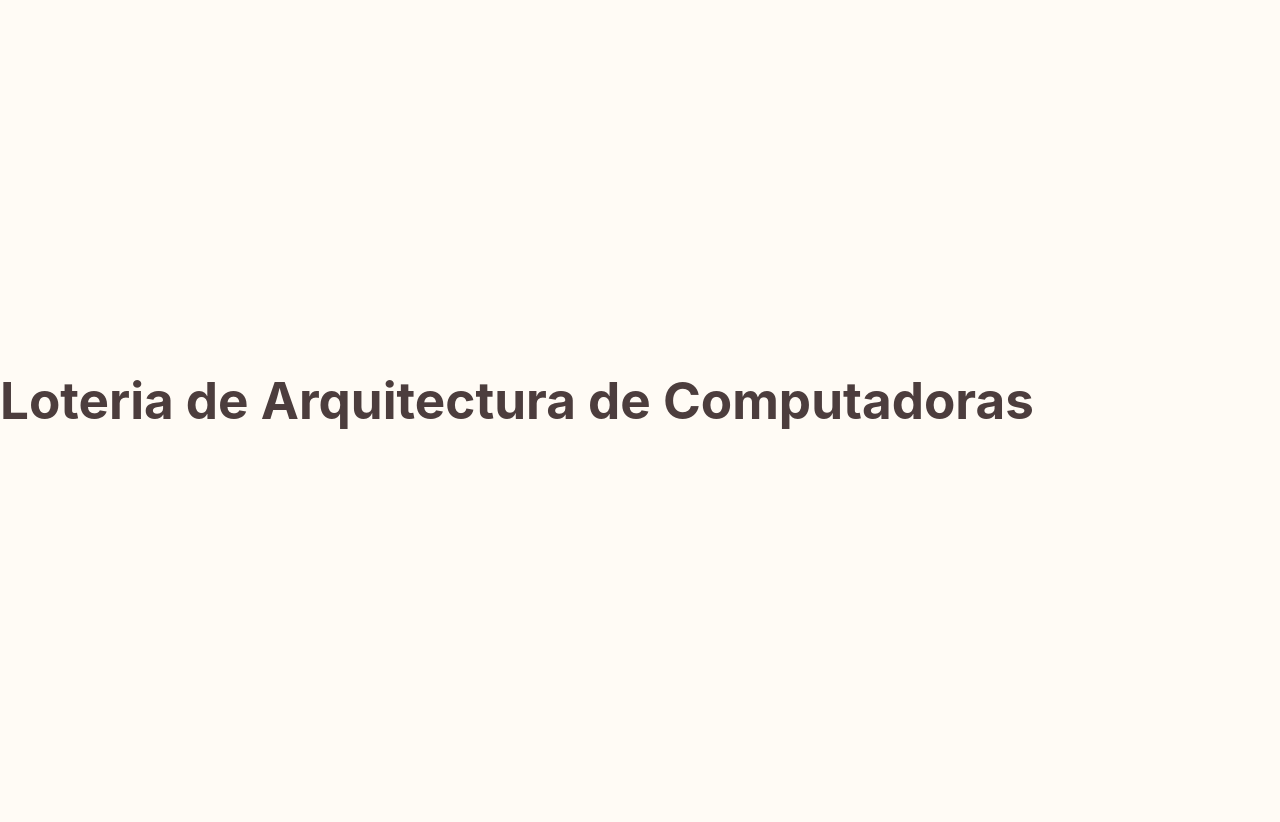
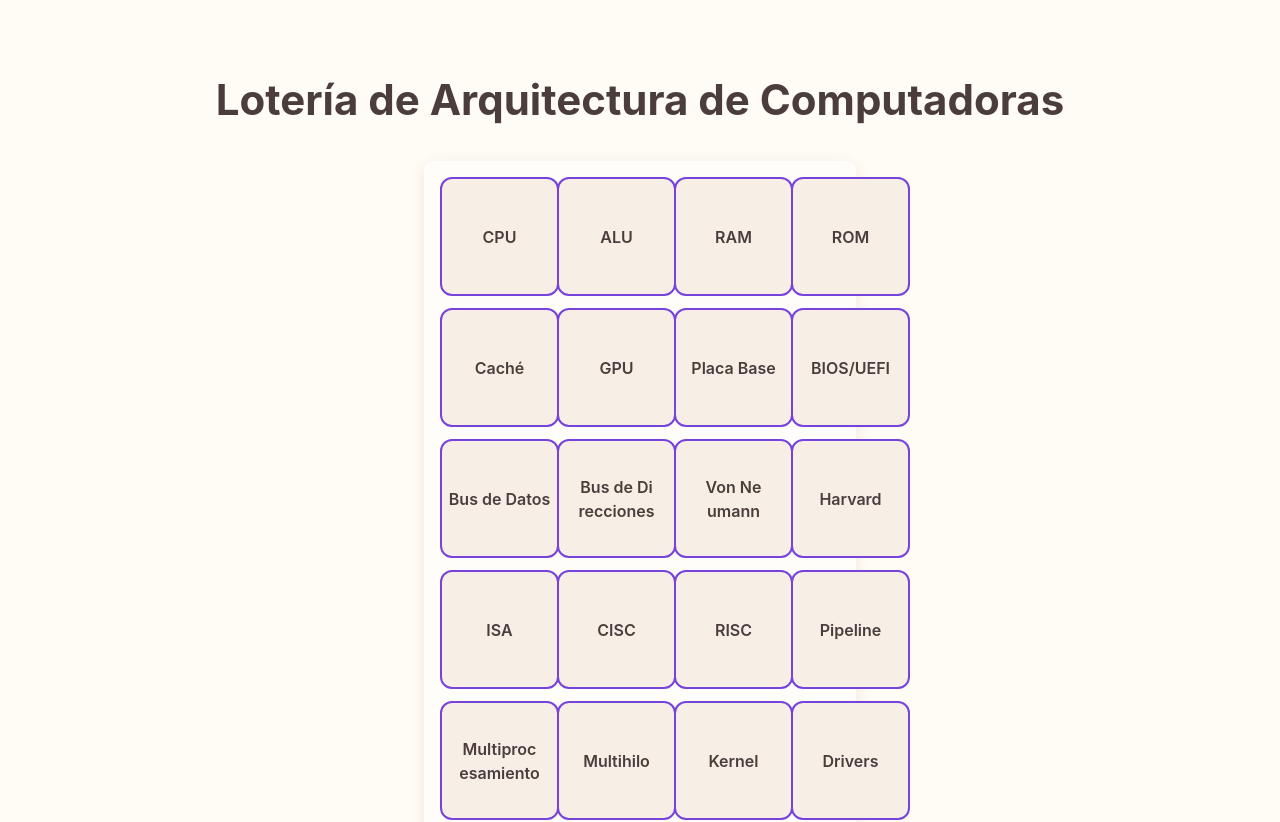
Before and after one commit to Fernando5899/loteria-arquitectura-computadoras, a React (Vite) app: page / in a window 1280 px wide. Shown: the top 822 px of the page. Before the commit the page ends 800 px from the top, so only its background shows below. Built offline with nearby package versions, Linux system fonts and the light colour scheme.

Commit message:
fix(layout): Finalize board layout and solve text overflow issues

```diff
--- /dev/null
+++ b/src/App.module.css
@@ -0,0 +1,17 @@
+.appContainer {
+    display: flex;
+    flex-direction: column;
+    align-items: center;
+    width: 100%;
+    min-height: 100vh;
+    padding: 4rem 2rem;
+    box-sizing: border-box;
+}
+
+.title {
+    font-size: clamp(2.8rem, 5vw, 4.2rem);
+    color: var(--color-text);
+    margin-bottom: 3rem;
+    text-align: center;
+    text-wrap: balance;
+}
--- a/src/App.tsx
+++ b/src/App.tsx
@@ -1,9 +1,20 @@
+import { LotterryBoard } from "./components/LotteryBoard/LotterryBoard.tsx";
+import styles from "./App.module.css";
+
+// Datos de prueba - 24 palabras
+const mockWords = [
+    'CPU', 'ALU', 'RAM', 'ROM', 'Caché', 'GPU', 'Placa Base', 'BIOS/UEFI',
+    'Bus de Datos', 'Bus de Direcciones', 'Von Neumann', 'Harvard',
+    'ISA', 'CISC', 'RISC', 'Pipeline', 'Multiprocesamiento', 'Multihilo',
+    'Kernel', 'Drivers', 'SSD', 'HDD', 'Periférico', 'Puerto I/O'
+];
+
 function App() {
-    return (
-        <div>
-            <h1>Loteria de Arquitectura de Computadoras</h1>
-        </div>
-    )
+  return (
+      <div className={styles.appContainer}>
+          <h1 className={styles.title}>Lotería de Arquitectura de Computadoras</h1>
+          <LotterryBoard words={mockWords} />
+      </div>
+  )
 }
-
 export default App;
--- /dev/null
+++ b/src/components/LotteryBoard/LotterryBoard.tsx
@@ -0,0 +1,16 @@
+import { LotteryCard } from "../LotteryCard/LotteryCard.tsx";
+import styles from "./LotteryBoard.module.css";
+
+type LoterryBoardProps = {
+    words: string[]; // El tablero recibe un array de strings
+};
+
+export const LotterryBoard = ({ words }: LoterryBoardProps) => {
+    return (
+        <div className={styles.board}>
+            {words.map((word) => (
+                <LotteryCard key={word} word={word} />
+            ))}
+        </div>
+    );
+};
--- /dev/null
+++ b/src/components/LotteryBoard/LotteryBoard.module.css
@@ -0,0 +1,12 @@
+.board {
+    display: grid;
+    grid-template-columns: repeat(4, 1fr);
+    gap: 1.2rem;
+    padding: 1.6rem;
+    width: 100%;
+    max-width: 40rem; /* Un buen ancho para 4 columnas */
+    margin: 0 auto;
+    border-radius: 1rem;
+    background-color: rgba(255, 255, 255, 0.5); /* Fondo semitransparente */
+    box-shadow: 0 0.4rem 1.5rem rgba(76, 61, 61, 0.1);
+}
--- a/src/components/LotteryCard/LotteryCard.module.css
+++ b/src/components/LotteryCard/LotteryCard.module.css
@@ -1,23 +1,44 @@
 .card {
+    container-type: inline-size;
+    container-name: lottery-card;
+    aspect-ratio: 1 / 1;
+    width: 100%;
     background-color: var(--color-bg-secondary);
-    border: 0.2rem solid var(--color-accent-secondary);
-    border-radius: 0.8rem;
-    padding: 1.6rem;
+    border: 0.2rem solid var(--color-primary);
+    border-radius: 1.2rem;
+    padding: 0.5rem;
     display: flex;
     justify-content: center;
-    align-content: center;
-    aspect-ratio: 1 / 1; /* Para que sea un cuadrado perfecto */
-    transition: all 0.2s ease-in-out;
+    align-items: center;
+    transition: transform 0.2s ease-in-out;
+    cursor: pointer;
 }
 
 .card:hover {
     transform: scale(1.05);
-    cursor: pointer;
 }
 
 .word {
-    font-size: 1.8rem;
-    font-weight: 600;
     color: var(--color-text);
     text-align: center;
+    font-weight: 600;
+    font-size: 1.6rem;
+    text-wrap: balance;
+
+    /* --- CAMBIO CLAVE AQUÍ --- */
+    /* Esta regla es más 'agresiva'. Romperá la palabra en CUALQUIER letra si es necesario para que no se desborde. Es nuestro seguro definitivo. */
+    word-break: break-all;
 }
+
+/* Hacemos nuestras queries un poco más sensibles, para que se activen antes */
+@container lottery-card (max-width: 90px) {
+    .word {
+        font-size: 1.4rem;
+    }
+}
+
+@container lottery-card (max-width: 75px) {
+    .word {
+        font-size: 1.2rem;
+    }
+}
--- a/src/index.css
+++ b/src/index.css
@@ -1,32 +1,21 @@
 :root {
-    /* Paleta de colores */
+    /* Paleta de Colores */
     --color-bg-main: #FFFBF5;
     --color-bg-secondary: #F7EFE5;
     --color-text: #4C3D3D;
-    --color-primary: #C3ACD0;
+    --color-primary: #7743DB; /* Usaremos el violeta como primario */
     --color-accent: #F5A6E6;
-    --color-accent-secondary: #7743DB;
 
-    /* Fuentes y estilos base */
-    font-family: Inter, system-ui, Avenir, Helvetica, Arial, sans-serif;
-    line-height: 1.5;
-    font-weight: 400;
-
-    color-scheme: light;
-    color: var(--color-text);
-    background-color: var(--color-bg-main);
-
-    font-synthesis: none;
-    text-rendering: optimizeLegibility;
-    -webkit-font-smoothing: antialiased;
-    -moz-osx-font-smoothing: grayscale;
+    /* Trick para que 1rem = 10px */
+    font-size: 62.5%;
 }
 
 body {
     margin: 0;
-    display: flex;
-    place-items: center;
-    min-width: 32rem;
-    min-height: 100vh;
-    font-size: 1.6rem;
+    font-family: Inter, system-ui, Avenir, Helvetica, Arial, sans-serif;
+    line-height: 1.5;
+    font-weight: 400;
+    font-size: 1.6rem; /* Tamaño de letra base de 16px */
+    color: var(--color-text);
+    background-color: var(--color-bg-main);
 }
```
